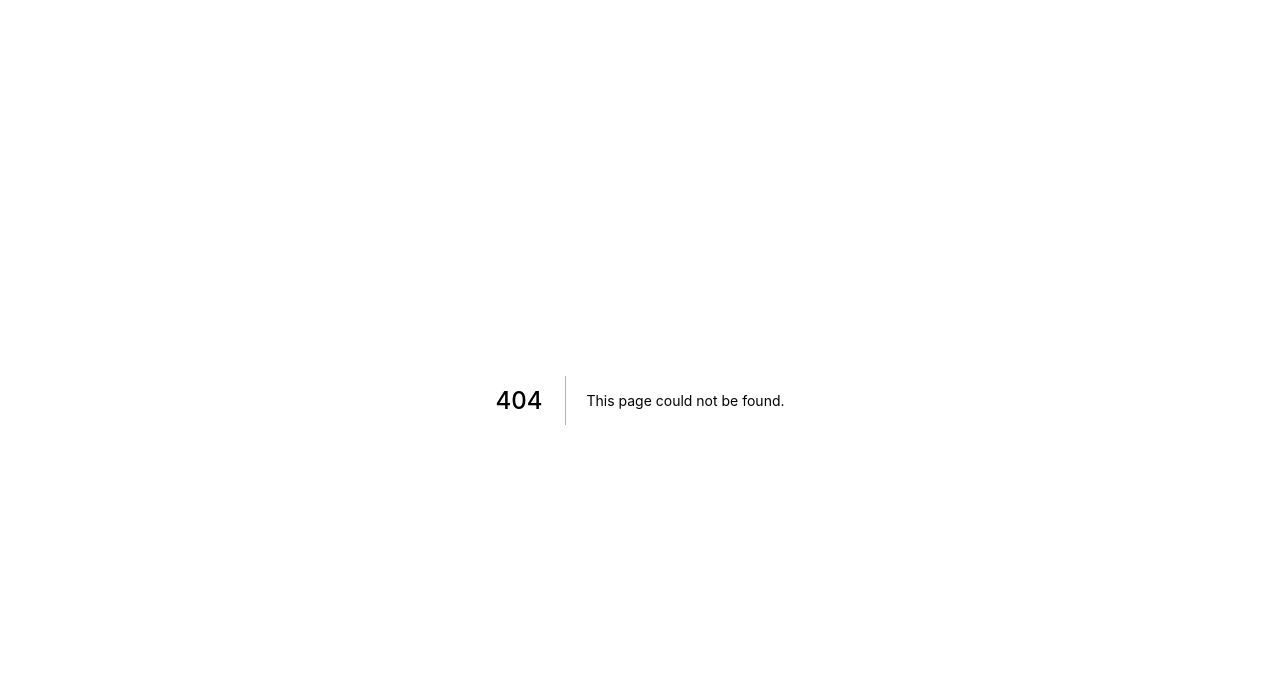
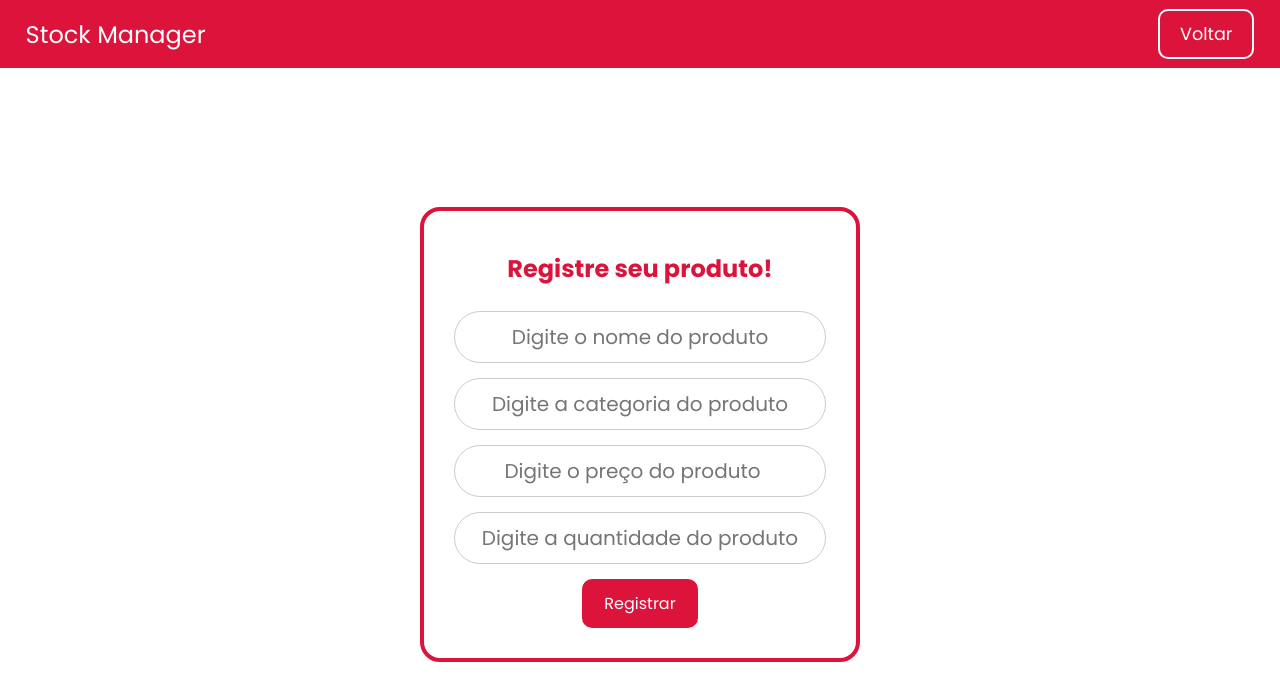
Before and after one commit to ThiaagoSant/StockManager, a Next.js app in the folder front/: page /register in a window 1280 px wide. Before the commit this address had no page. Shown: the top 700 px of the page. Built offline with nearby package versions, Linux system fonts and the light colour scheme.

Commit message:
Feat: register form style

```diff
--- a/front/components/Header/index.jsx
+++ b/front/components/Header/index.jsx
@@ -1,15 +1,24 @@
-import React from 'react'
+import React from "react";
+import Link from "next/link";
 
-import { HeaderStyle } from './style'
+import { HeaderStyle } from "./style";
 
-const Header = () => {
+const Header = ({ route, name }) => {
   return (
     <HeaderStyle>
       <nav>
-        <p>Stock <span>Manager</span></p>
+        <p>
+          Stock <span>Manager</span>
+        </p>
+
+        <Link href={route}>
+          <button>
+            <a>{name}</a>
+          </button>
+        </Link>
       </nav>
     </HeaderStyle>
-  )
-}
+  );
+};
 
-export default Header
+export default Header;
--- a/front/components/Header/style.js
+++ b/front/components/Header/style.js
@@ -1,7 +1,6 @@
 import styled from "styled-components";
 
 export const HeaderStyle = styled.header`
-
   background-color: crimson;
   height: 68px;
   width: 100%;
@@ -9,13 +8,36 @@ export const HeaderStyle = styled.header`
   nav {
     align-items: center;
     display: flex;
+    justify-content: space-between;
     height: inherit;
     padding: 0 2%;
 
     p {
       color: white;
-      font-family: "Ubuntu", sans-serif;
+      font-family:'Poppins', sans-serif;
       font-size: 1.5rem;
+    }
+
+    button {
+      border: 2px solid white;
+      background-color: transparent;
+      padding: 10px 20px;
+      border-radius: 10px;
+      transition: all 0.2s ease-in;
+
+      a {
+        color: white;
+        font-family: 'Poppins', sans-serif;
+        font-size: 1.1rem;
+      }
+
+      &:hover {
+        background-color: white;
+
+        a {
+          color: crimson;
+        }
+      }
     }
   }
 `;
--- a/front/package.json
+++ b/front/package.json
@@ -9,12 +9,14 @@
     "lint": "next lint"
   },
   "dependencies": {
+    "babel-preset-next": "^1.4.0",
     "next": "12.3.0",
     "react": "18.2.0",
     "react-dom": "18.2.0",
     "styled-components": "^5.3.5"
   },
   "devDependencies": {
+    "babel-plugin-styled-components": "^2.0.7",
     "eslint": "8.23.0",
     "eslint-config-next": "12.3.0"
   }
--- a/front/pages/index.js
+++ b/front/pages/index.js
@@ -1,11 +1,11 @@
 import React from "react";
-
 import Header from "../components/Header";
 
 export default function Home() {
   return (
     <>
-      <Header />
+      <Header route="/register" name='Registrar Produto'/>
+      home
     </>
   );
 }
--- /dev/null
+++ b/front/pages/register/index.jsx
@@ -0,0 +1,53 @@
+import React from "react";
+
+import Header from "../../components/Header";
+
+import { Main } from "../../styles/Register/style";
+
+const Register = () => {
+  return (
+    <>
+      <Header route="/" name="Voltar" />
+      <Main>
+        <form>
+          <h1>Registre seu produto!</h1>
+          <input
+            id="name"
+            type="text"
+            placeholder="Digite o nome do produto"
+            name="name"
+            required
+          />
+
+          <input
+            id="category"
+            type="text"
+            placeholder="Digite a categoria do produto"
+            name="category"
+            required
+          />
+
+          <input
+            id="price"
+            type="number"
+            placeholder="Digite o preço do produto"
+            name="price"
+            required
+          />
+
+          <input
+            id="qauntity"
+            type="text"
+            placeholder="Digite a quantidade do produto"
+            name="qauntity"
+            required
+          />
+
+          <button type="submit">Registrar</button>
+        </form>
+      </Main>
+    </>
+  );
+};
+
+export default Register;
--- /dev/null
+++ b/front/styles/Register/style.js
@@ -0,0 +1,68 @@
+import styled from "styled-components";
+
+export const Main = styled.form`
+  display: flex;
+  justify-content: center;
+  flex-direction: column;
+  align-items: center;
+  justify-content: center;
+  height: calc(100vh - 68px);
+
+  form {
+    align-items: center;
+    border: 4px solid crimson;
+    border-radius: 20px;
+    display: flex;
+    flex-direction: column;
+    padding: 30px;
+    row-gap: 15px;
+    max-width: 440px;
+    width: 100%;
+
+    h1 {
+      margin: 10px 0;
+
+      font-size: 1.5rem;
+      color: crimson;
+      font-family: "Poppins", sans-serif;
+    }
+
+    input {
+      text-align: center;
+      border: 1px solid #ccc;
+      border-radius: 50px;
+      padding: 10px;
+      font-size: 20px;
+      width: 100%;
+      outline: 0;
+      font-family: "Poppins", sans-serif;
+      transition: border 0.12s ease-in;
+
+      &:focus {
+        border: 2px solid crimson;
+      }
+    }
+
+    label {
+      display: flex;
+      flex-direction: column;
+    }
+
+    button {
+      border: 2px solid crimson;
+      border-radius: 10px;
+      background-color: crimson;
+      color: white;
+      font-family: "Poppins", sans-serif;
+      padding: 10px 20px;
+      font-size: 1rem;
+
+      transition: all 0.2s ease-in;
+
+      &:hover {
+        background-color: transparent;
+        color: crimson;
+      }
+    }
+  }
+`;
```
Also changed, not shown: front/.babelrc (added), 1 other file (tests, documents, lock files or other folders).
